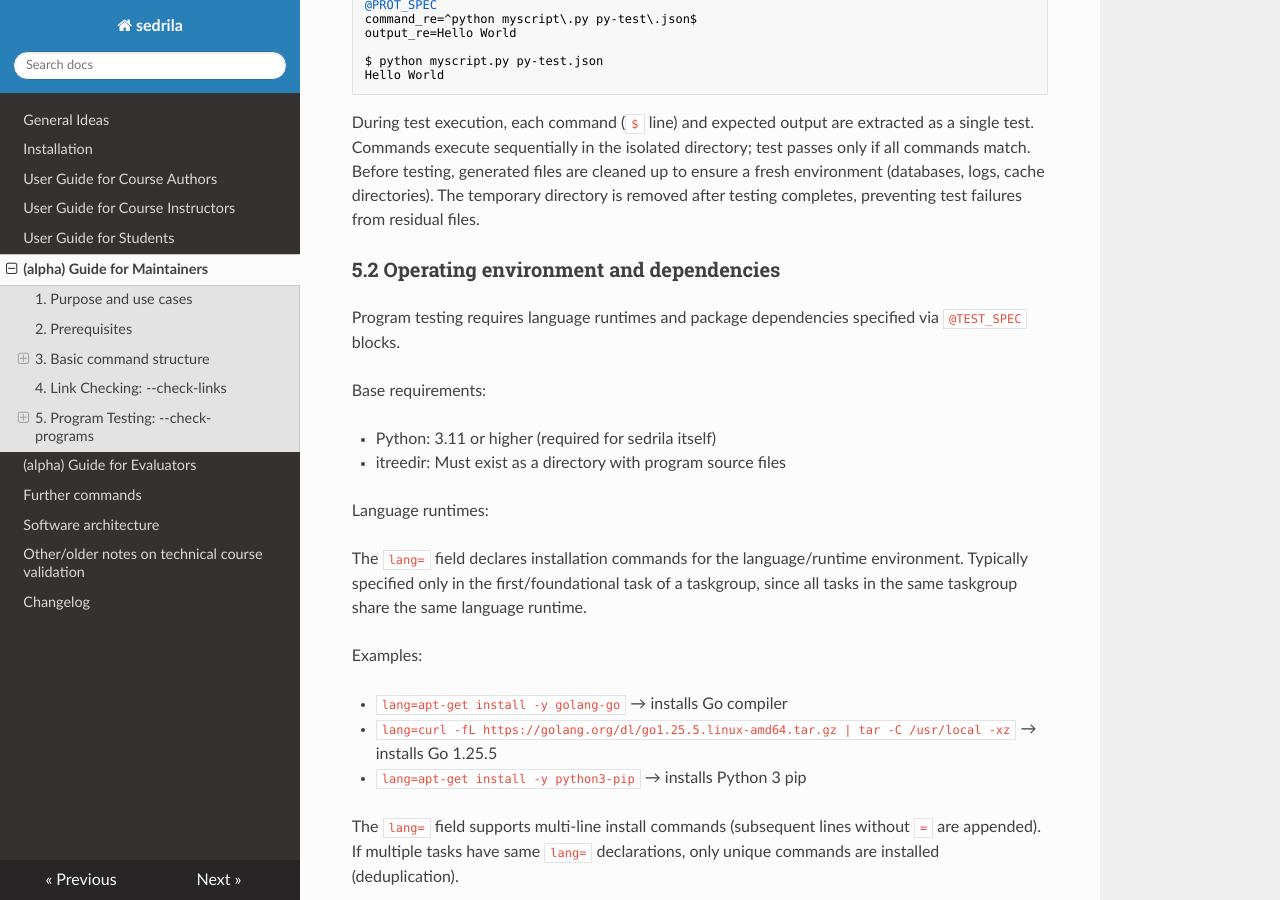
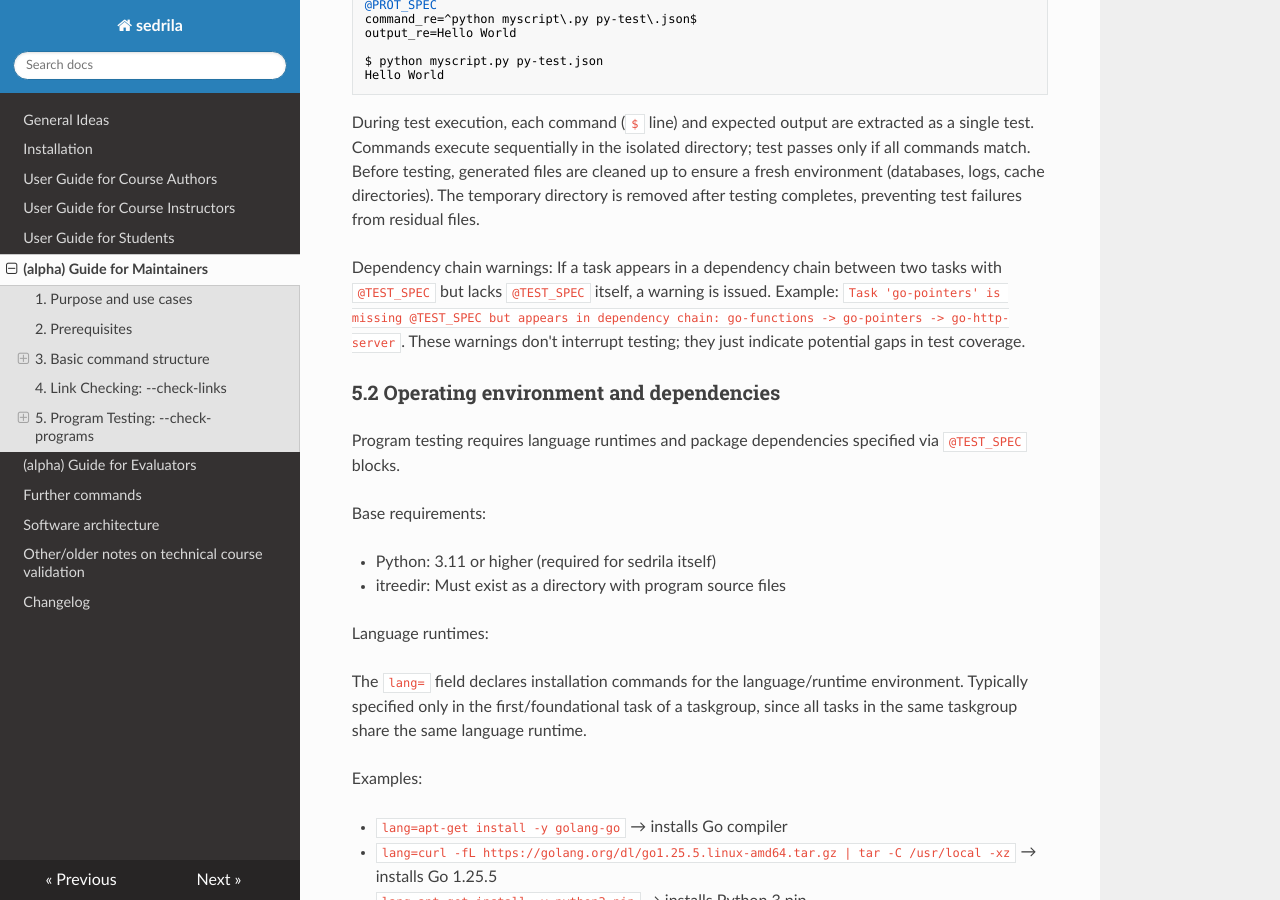
Before and after one commit to fubinf/sedrila, an MkDocs documentation site: the page built from docs/maintainers.md, in a window 1280 px wide and 900 px high, scrolled down 5180 px. Built offline with MkDocs 1.6.1, drawn with Linux system fonts in a browser that asks for light colours; nearby versions of some CDN libraries.

Commit message:
programchecker: docs

```diff
--- a/docs/maintainers.md
+++ b/docs/maintainers.md
@@ -212,6 +212,11 @@ Commands execute sequentially in the isolated directory; test passes only if all
 Before testing, generated files are cleaned up to ensure a fresh environment (databases, logs, cache directories).
 The temporary directory is removed after testing completes, preventing test failures from residual files.
 
+Dependency chain warnings: If a task appears in a dependency chain between two tasks with `@TEST_SPEC`
+but lacks `@TEST_SPEC` itself, a warning is issued.
+Example: `Task 'go-pointers' is missing @TEST_SPEC but appears in dependency chain: go-functions -> go-pointers -> go-http-server`.
+These warnings don't interrupt testing; they just indicate potential gaps in test coverage.
+
 ### 5.2 Operating environment and dependencies
 
 Program testing requires language runtimes and package dependencies specified via `@TEST_SPEC` blocks.
```
